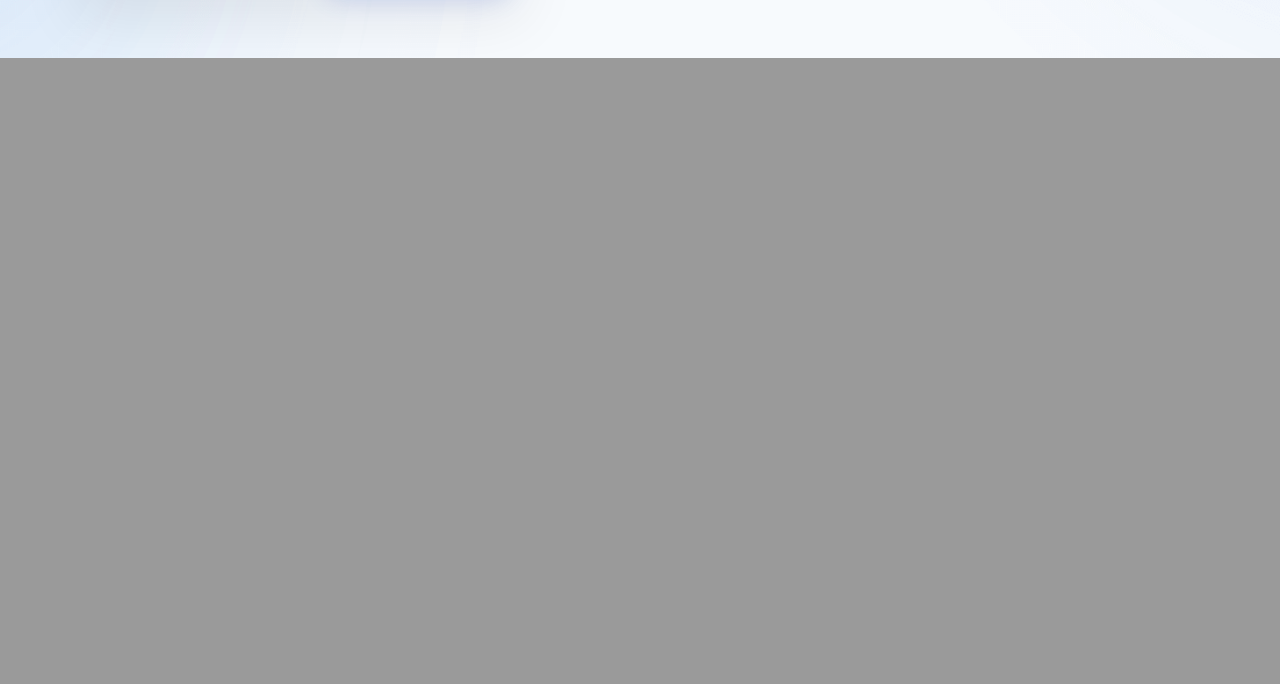
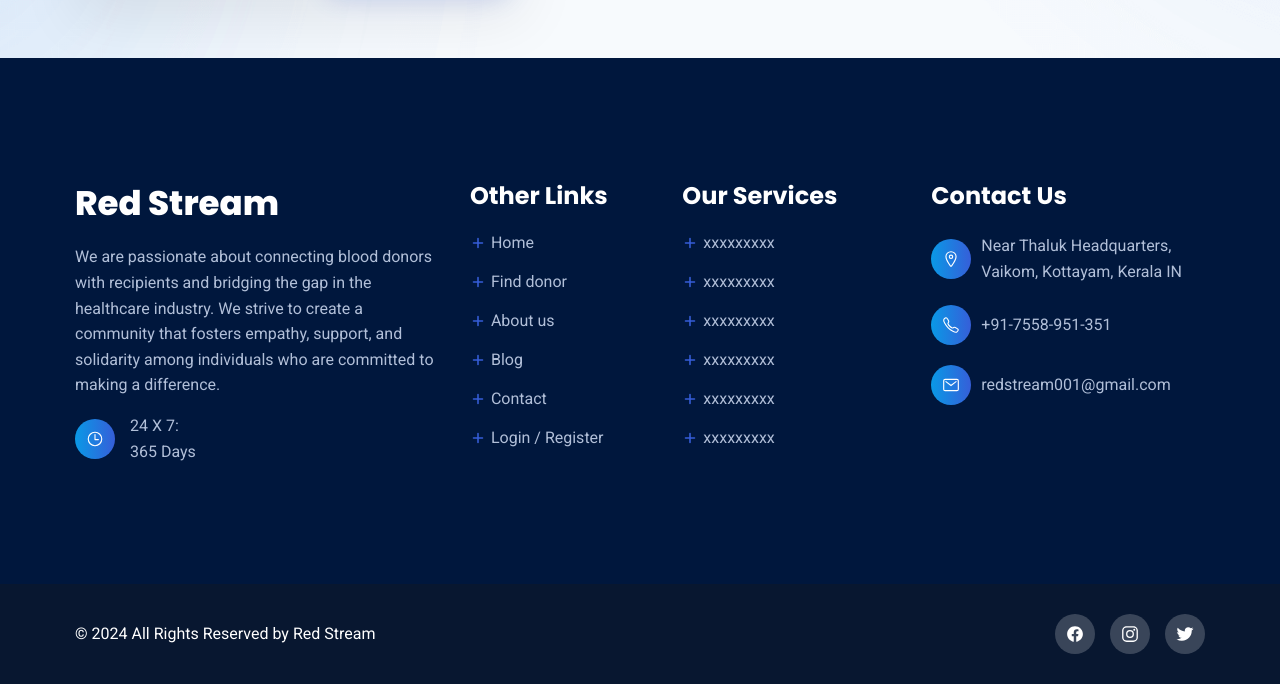
Before and after one commit to TechWizardFaiz/Blood-Donation, a PHP site: page /contact.php in a window 1280 px wide. Shown: the part 790-1474 px from the top of the page. Before the commit the page ends 848 px from the top, so only its background shows below. Run offline with PHP 8.4, Linux system fonts and the light colour scheme.

Commit message:
footer adding

```diff
--- a/contact.php
+++ b/contact.php
@@ -138,6 +138,163 @@
         </div>
     </section>
 
+  <!--FOOTER-->
+  <footer class="footer">
+    <div class="footer-top section">
+      <div class="container">
+        <div class="footer-brand">
+          <a href="#" class="logo">Red Stream</a>
+          <p class="footer-text">
+            We are passionate about connecting blood donors with recipients and bridging the gap in the healthcare industry.
+            We strive to create a community that fosters empathy, support, and solidarity among individuals who are committed to making a difference.
+          </p>
+          <div class="schedule">
+            <div class="schedule-icon">
+              <ion-icon name="time-outline"></ion-icon>
+            </div>
+            <span class="span">
+              24 X 7:<br>
+              365 Days
+            </span>
+          </div>
+        </div>
+        <ul class="footer-list">
+          <li>
+            <p class="footer-list-title">Other Links</p>
+          </li>
+          <li>
+            <a href="#" class="footer-link">
+              <ion-icon name="add-outline"></ion-icon>
+              <span class="span">Home</span>
+            </a>
+          </li>
+          <li>
+            <a href="#" class="footer-link">
+              <ion-icon name="add-outline"></ion-icon>
+              <span class="span">Find donor</span>
+            </a>
+          </li>
+          <li>
+            <a href="#" class="footer-link">
+              <ion-icon name="add-outline"></ion-icon>
+              <span class="span">About us</span>
+            </a>
+          </li>
+          <li>
+            <a href="#" class="footer-link">
+              <ion-icon name="add-outline"></ion-icon>
+              <span class="span">Blog</span>
+            </a>
+          </li>
+          <li>
+            <a href="#" class="footer-link">
+              <ion-icon name="add-outline"></ion-icon>
+              <span class="span">Contact</span>
+            </a>
+          </li>
+          <li>
+            <a href="#" class="footer-link">
+              <ion-icon name="add-outline"></ion-icon>
+              <span class="span">Login / Register</span>
+            </a>
+          </li>
+        </ul>
+        <ul class="footer-list">
+          <li>
+            <p class="footer-list-title">Our Services</p>
+          </li>
+          <li>
+            <a href="#" class="footer-link">
+              <ion-icon name="add-outline"></ion-icon>
+              <span class="span">xxxxxxxxx</span>
+            </a>
+          </li>
+          <li>
+            <a href="#" class="footer-link">
+              <ion-icon name="add-outline"></ion-icon>
+              <span class="span">xxxxxxxxx</span>
+            </a>
+          </li>
+          <li>
+            <a href="#" class="footer-link">
+              <ion-icon name="add-outline"></ion-icon>
+              <span class="span">xxxxxxxxx</span>
+            </a>
+          </li>
+          <li>
+            <a href="#" class="footer-link">
+              <ion-icon name="add-outline"></ion-icon>
+              <span class="span">xxxxxxxxx</span>
+            </a>
+          </li>
+          <li>
+            <a href="#" class="footer-link">
+              <ion-icon name="add-outline"></ion-icon>
+              <span class="span">xxxxxxxxx</span>
+            </a>
+          </li>
+          <li>
+            <a href="#" class="footer-link">
+              <ion-icon name="add-outline"></ion-icon>
+              <span class="span">xxxxxxxxx</span>
+            </a>
+          </li>
+        </ul>
+        <ul class="footer-list">
+          <li>
+            <p class="footer-list-title">Contact Us</p>
+          </li>
+          <li class="footer-item">
+            <div class="item-icon">
+              <ion-icon name="location-outline"></ion-icon>
+            </div>
+            <a href="https://goo.gl/maps/BYA5MxQUg5B8ZFLcA">
+            <address class="item-text">
+              Near Thaluk Headquarters,<br>
+              Vaikom, Kottayam, Kerala IN
+            </address>
+          </a>
+          </li>
+          <li class="footer-item">
+            <div class="item-icon">
+              <ion-icon name="call-outline"></ion-icon>
+            </div>
+            <a href="tel:+917052101786" class="footer-link">+91-7558-951-351</a>
+          </li>
+          <li class="footer-item">
+            <div class="item-icon">
+              <ion-icon name="mail-outline"></ion-icon>
+            </div>
+            <a href="mailto:help@example.com" class="footer-link">redstream001@gmail.com</a>
+          </li>
+        </ul>
+      </div>
+    </div>
+    <div class="footer-bottom">
+      <div class="container">
+        <p class="copyright">
+          &copy; 2024 All Rights Reserved by Red Stream
+        </p>
+        <ul class="social-list">
+          <li>
+            <a href="https://www.facebook.com/andro.pool.54?mibextid=ZbWKwL" class="social-link">
+              <ion-icon name="logo-facebook"></ion-icon>
+            </a>
+          </li>
+          <li>
+            <a href="https://www.instagram.com/_vladimir_putin.___/" class="social-link">
+              <ion-icon name="logo-instagram"></ion-icon>
+            </a>
+          </li>
+          <li>
+            <a href="https://twitter.com/Annabel07785340" class="social-link">
+              <ion-icon name="logo-twitter"></ion-icon>
+            </a>
+          </li>
+        </ul>
+      </div>
+    </div>
+  </footer>
 
 <?php
 if ($_SERVER["REQUEST_METHOD"] == "POST") {
```
